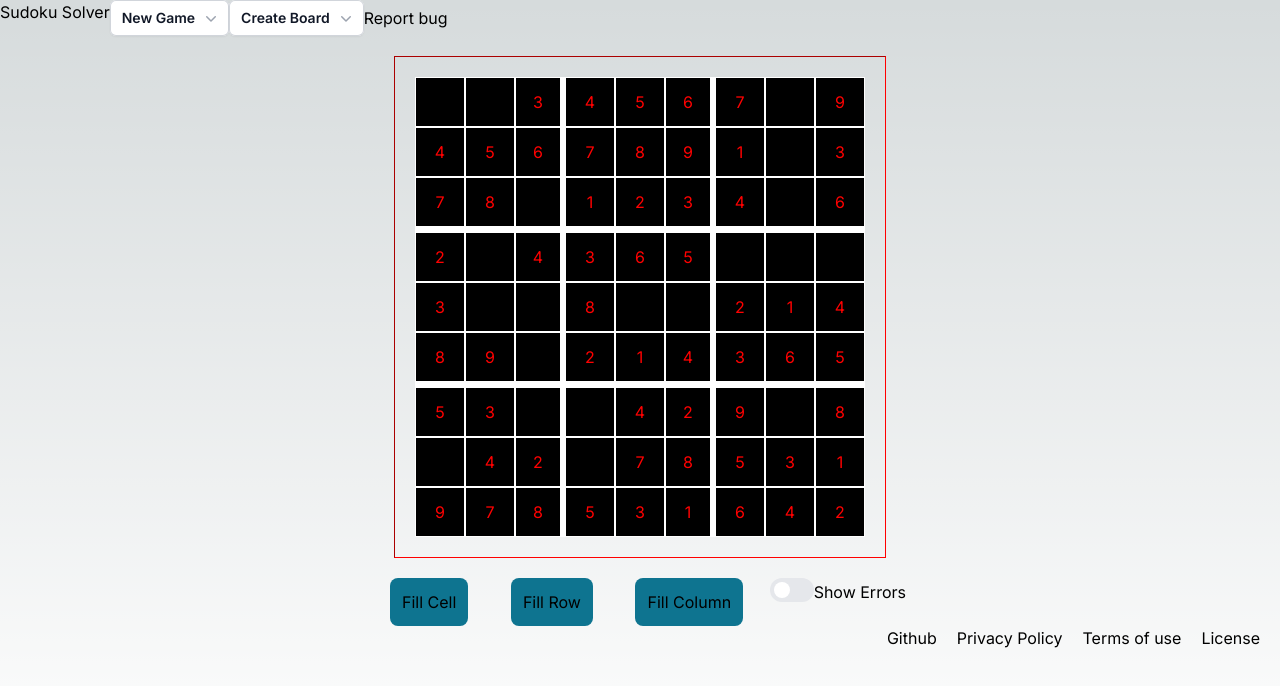
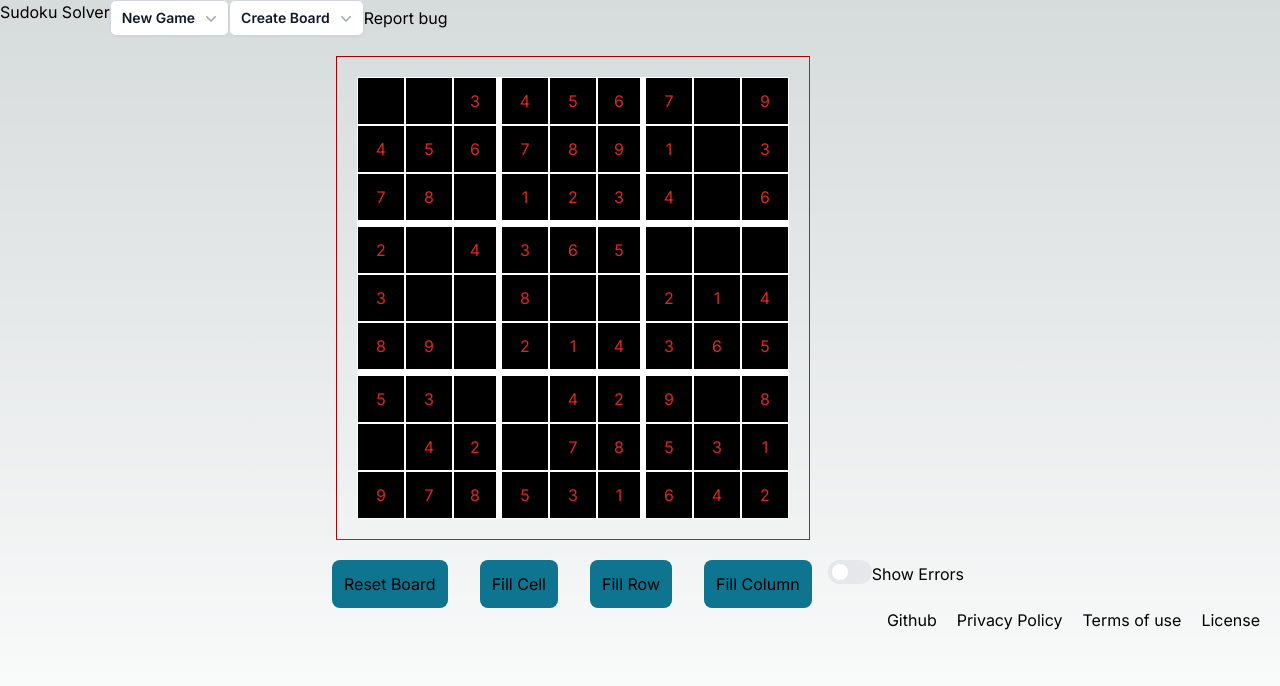
Before and after one commit to kk-mbugua/sudoku, a Next.js app in the folder front_end/: page / in a window 1280 px wide. Shown: the top 686 px of the page. Built offline with nearby package versions, Linux system fonts and the light colour scheme.

Commit message:
add values to board feature

```diff
--- a/front_end/app/lib/sudoku.ts
+++ b/front_end/app/lib/sudoku.ts
@@ -1,13 +1,13 @@
 
 import { BoardType, Difficulty } from "./definitions";
-import generateEmptyBoard from "../utilities/emptyBoard";
-
+import { generateEmptyBoard, deepCopy2DArray } from "./utils";
 
 class Sudoku {
+    size: number = 9;
     board: BoardType;
-    size: number = 9;
+    gameBoard: BoardType;
+    ogGameBoard: BoardType;
     gameBoardSet: boolean = false;
-    gameBoard: BoardType;
     isValid: boolean | undefined;
     difficulty: Difficulty = "easy"
 
@@ -15,30 +15,14 @@ class Sudoku {
     constructor(gameBoard?: BoardType) {
         this.board = generateEmptyBoard();
         this.gameBoard = gameBoard ? gameBoard : generateEmptyBoard();
+        this.ogGameBoard = gameBoard ? gameBoard : generateEmptyBoard();
     }
 
-    fillDiagonal() {
-        for (var point = 0; point < 9; point += 3) {
-            const values = Array.from({ length: 9 }, (_, i) => i + 1);
-            const upperLimit = point+3;
-            for (var row = point; row < upperLimit; row++) {
-                for (var col = point; col < upperLimit; col++) {
-                    const max = values.length-1;
-                    const index = Math.floor(Math.random() * (max + 1));
-                    const value = values.splice(index, 1)[0];
-                    this.board[row][col] = value;
-                }
-            }
-
+    updateCell(row: number, col: number, value: number | undefined) {
+        if (this.ogGameBoard[row][col] === undefined) {
+          this.gameBoard[row][col] = value;
         }
-
-        return []
     }
-
-    fillCell(row: number, col: number, value: number | undefined) {
-        this.gameBoard[row][col] = value;
-    }
-
 
     solveBoard(row:number = 0, col:number = 0):boolean {
         // Check if we have reached the end of the matrix
@@ -122,6 +106,7 @@ class Sudoku {
                 break;
         }
         this.gameBoardSet = true;
+        this.ogGameBoard = deepCopy2DArray(this.gameBoard)
         return this.gameBoard;
     }
 
--- /dev/null
+++ b/front_end/app/lib/utils.ts
@@ -0,0 +1,23 @@
+import { BoardType } from "./definitions";
+
+export function generateEmptyBoard(): BoardType {
+    const res = []
+    for (var i = 0; i < 9; i++) {
+        res.push(Array(9).fill(undefined));
+    }
+    return res;
+}
+
+export function deepCopy2DArray(arr: (number|undefined)[][]): (number|undefined)[][] {
+    const copy: (number | undefined)[][] = [];
+    for (const row of arr) {
+      copy.push(row.slice()); // Shallow copy of the row
+    }
+    // Deep copy each element within the copied rows (handling undefined)
+    for (let i = 0; i < copy.length; i++) {
+      for (let j = 0; j < copy[i].length; j++) {
+        copy[i][j] = arr[i][j] !== undefined ? arr[i][j] : undefined;
+      }
+    }
+    return copy;
+  }
--- a/front_end/app/ui/board.tsx
+++ b/front_end/app/ui/board.tsx
@@ -1,14 +1,28 @@
 "use client";
 
+import { memo } from "react";
 import Cell from "./cell";
 import { BoardType } from "../lib/definitions";
-import Sudoku from "../lib/sudoku";
 
+type BoardProps = {
+    board: BoardType,
+    selected: [number, number],
+    onCellClick: (row: number, col: number) => void;
+}
 
-function Board({ board, sudoku }: { board: BoardType; sudoku: Sudoku }) {
+function Board({ board, selected, onCellClick}: BoardProps) {
   const tiles = board.map((row, rowIndex) => {
-        const cells = row.map((cell, colIndex) => {
-        return <Cell value={cell} key={`${rowIndex}-${colIndex}`} />;
+    const cells = row.map((col, colIndex) => {
+      return (
+        <Cell
+
+          selected={rowIndex === selected[0] && colIndex === selected[1]}
+          onClick={() => onCellClick(rowIndex, colIndex)}
+          key={`${rowIndex}-${colIndex}`}
+        >
+            {col}
+        </Cell>
+      );
     });
     return (
       <div className="row flex flex-row" key={rowIndex}>
@@ -17,11 +31,7 @@ function Board({ board, sudoku }: { board: BoardType; sudoku: Sudoku }) {
     );
   });
 
-    return (
-        <div className="board">
-        {tiles}
-        </div>
-    );
+  return <div className="board">{tiles}</div>;
 }
 
-export default Board;
+export default memo(Board);
--- a/front_end/app/ui/cell.tsx
+++ b/front_end/app/ui/cell.tsx
@@ -1,8 +1,27 @@
 
-function Cell({value}: {value: number|undefined}) {
+import clsx from 'clsx';
+
+type CellProps = {
+    children: React.ReactNode;
+    selected: boolean;
+    onClick: () => void;
+};
+
+function Cell({children, selected=false, onClick}: CellProps) {
     return (
-        <div className="cell flex flex-row justify-center items-center">
-            {value ? value : ""}
+        <div
+            // className="cell flex flex-row justify-center items-center"
+            className={clsx(
+                "cell flex flex-row justify-center items-center w-12 h-12  border-solid",
+                {
+                    "text-blue-700 border-2 border-blue-700 bg-zinc-800": selected,
+                    "text-red-600 border border-white bg-black": !selected,
+
+                }
+            )}
+            onClick={onClick}
+        >
+            {children ? children : <span>&nbsp;</span>}
         </div>
     )
 }
--- a/front_end/app/ui/game.tsx
+++ b/front_end/app/ui/game.tsx
@@ -1,27 +1,64 @@
-"use client"
+"use client";
 
-import { useState, useEffect } from "react";
+import { useState, useEffect, useCallback } from "react";
 import Sudoku from "../lib/sudoku";
-import Board from "./board"
+import Board from "./board";
 import { BoardType, Difficulty } from "../lib/definitions";
-import generateEmptyBoard from "../utilities/emptyBoard"
-import { Switch } from "@headlessui/react"
+import { generateEmptyBoard } from "../lib/utils";
+import { Switch } from "@headlessui/react";
 
+const btnClassName = "rounded-lg bg-cyan-700 p-3 mx-4";
 
-const btnClassName = "rounded-lg bg-cyan-700 p-3 mx-4"
 function Game() {
-    const [sudoku] = useState<Sudoku>(new Sudoku);
-    const [board, setBoard] = useState<BoardType>(generateEmptyBoard())
+  const [sudoku] = useState<Sudoku>(new Sudoku());
+  const [board, setBoard] = useState<BoardType>(generateEmptyBoard());
+  const [selected, setSelected] = useState<[number, number]>([-1, -1]);
   const [showErrors, setShowErrors] = useState(false);
 
   useEffect(() => {
     setBoard(sudoku.generateGameBoard("easy"));
   }, [sudoku]);
 
+  const handleKeyDown = useCallback((event: KeyboardEvent) => {
+    if (selected[0] !== undefined && selected[1] !== undefined) {
+      const row = selected[0];
+      const col = selected[1];
+      const key = event.key;
+
+      if (key >= '1' && key <= '9') {
+        const num = parseInt(key, 10);
+        // Check if the cell is not part of the original game board
+        if (sudoku.ogGameBoard[row][col] === undefined) {
+          // Update Sudoku instance
+          sudoku.updateCell(row, col, num);
+          // Update local state
+          const newBoard = board.map((r, rowIndex) =>
+            r.map((c, colIndex) =>
+              rowIndex === row && colIndex === col ? num : c
+            )
+          );
+          setBoard(newBoard);
+        }
+      }
+    }
+  }, [selected, board, sudoku]);
+
+  const handleCellClick = useCallback((row: number, col: number) => {
+    setSelected([row, col]);
+  }, []);
+
+  useEffect(() => {
+    window.addEventListener("keydown", handleKeyDown);
+    return () => {
+      window.removeEventListener("keydown", handleKeyDown);
+    };
+  }, [handleKeyDown]);
+
   return (
     <div>
-            <Board board={board} sudoku={sudoku}/>
+      <Board board={board} selected={selected} onCellClick={handleCellClick} />
       <div className="flex flex-row justify-between">
+            <button className={btnClassName}>Reset Board</button>
             <button className={btnClassName}>Fill Cell</button>
             <button className={btnClassName}>Fill Row</button>
             <button className={btnClassName}>Fill Column</button>
@@ -35,10 +72,9 @@ function Game() {
                 </Switch>
                 Show Errors
             </div>
-
       </div>
     </div>
-    )
+  );
 }
 
-export default Game
+export default Game;
--- a/front_end/app/ui/global.css
+++ b/front_end/app/ui/global.css
@@ -51,14 +51,6 @@ body {
   border-bottom: 5px solid white;
 }
 
-.cell {
-  width: 50px;
-  height: 50px;
-  background-color: black;
-  border: 1px solid white;
-  color: red;
-}
-
 .cell:nth-child(3n):not(:last-child) {
   border-right: 5px solid white;
 }
--- a/front_end/app/utilities/emptyBoard.ts
+++ /dev/null
@@ -1,9 +0,0 @@
-import { BoardType } from "../lib/definitions";
-
-export default function generateEmptyBoard(): BoardType {
-    const res = []
-    for (var i = 0; i < 9; i++) {
-        res.push(Array(9).fill(undefined));
-    }
-    return res;
-}
```
Also changed, not shown: front_end/app/lib/definitions.ts (line endings or trailing spaces). Lines whose indentation alone changed are shown as unchanged.
